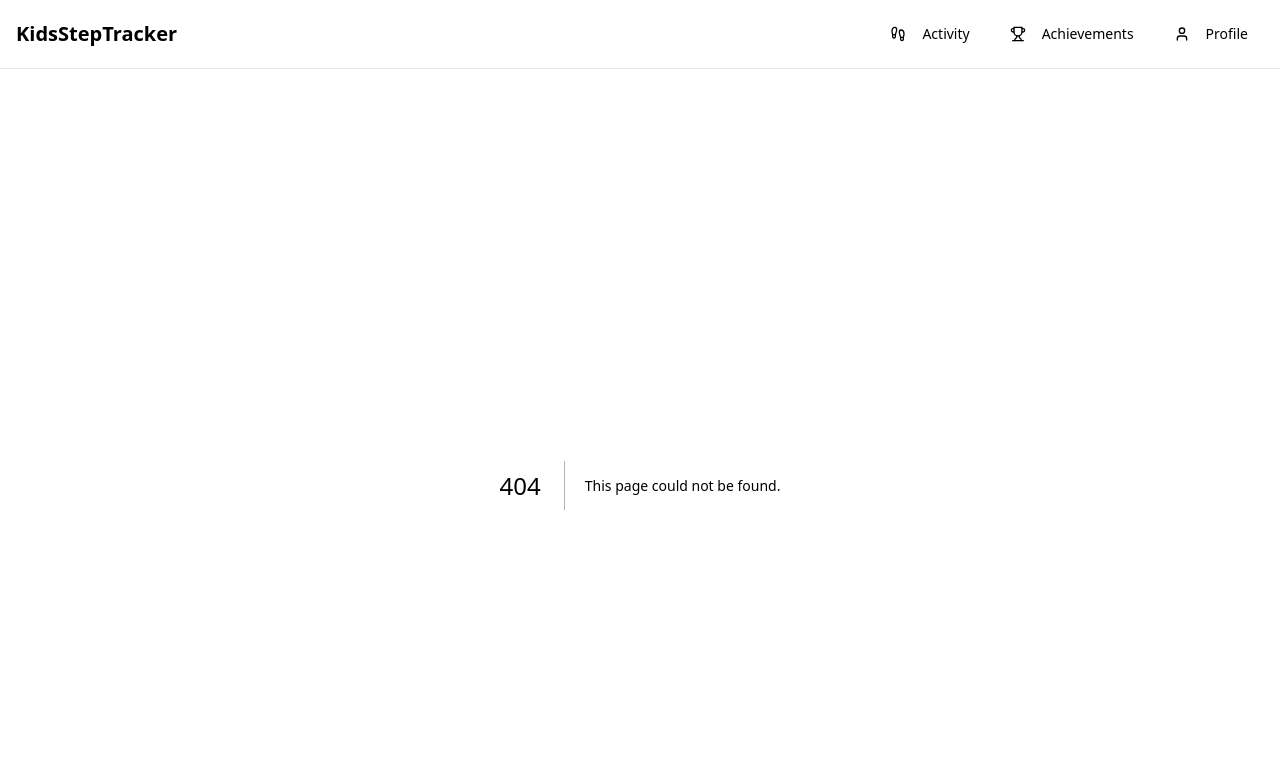
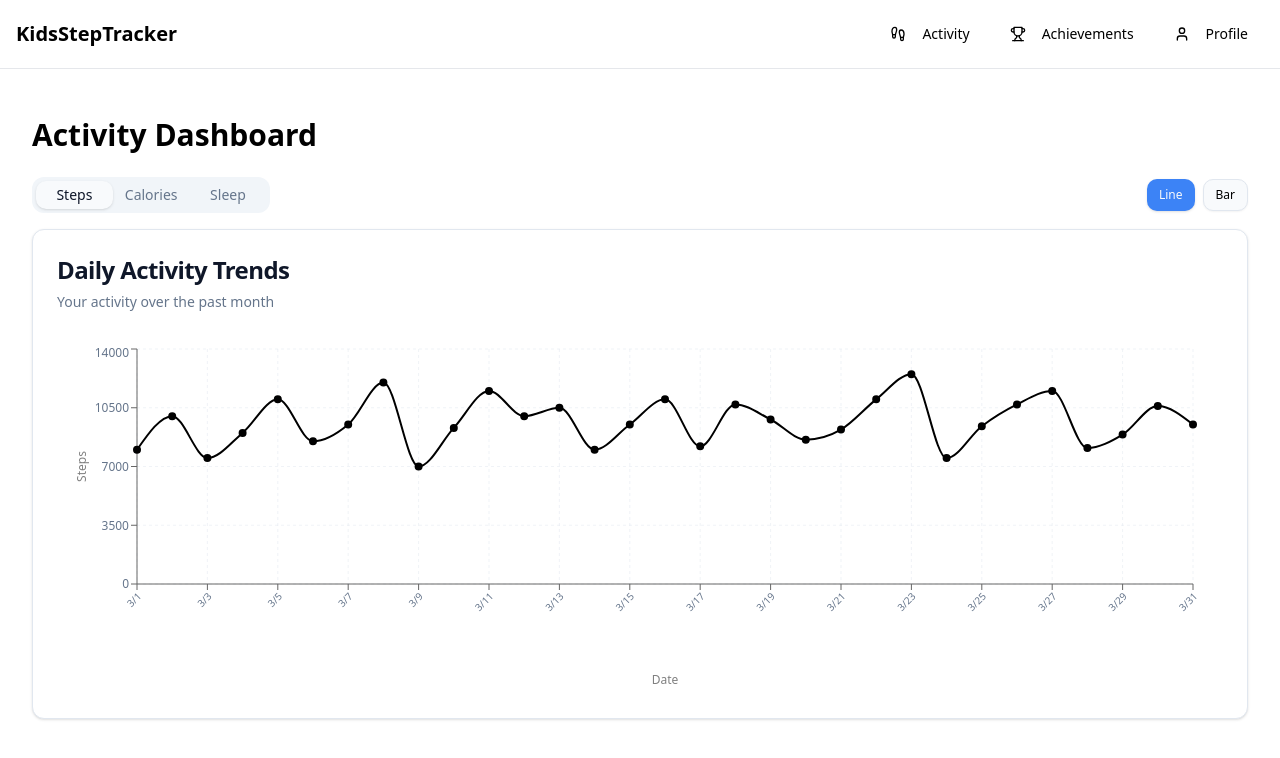
Before and after one commit to owencooke/GoalGetter, a Next.js app: page /activity in a window 1280 px wide. Before the commit this address had no page. Shown: the top 758 px of the page. Built offline with nearby package versions, Linux system fonts and the light colour scheme.

Commit message:
charts update

```diff
--- /dev/null
+++ b/app/activity/page.tsx
@@ -0,0 +1,176 @@
+'use client'
+
+import { useState } from 'react'
+import { Card, CardContent, CardDescription, CardHeader, CardTitle } from "@/components/ui/card"
+import { Button } from "@/components/ui/button"
+import { Tabs, TabsContent, TabsList, TabsTrigger } from "@/components/ui/tabs"
+import { LineChart, BarChart, Line, Bar, XAxis, YAxis, CartesianGrid, ResponsiveContainer, Label } from 'recharts'
+import { ChartContainer, ChartTooltip, ChartTooltipContent } from "@/components/ui/chart"
+
+// Mock data - replace with actual data fetching logic
+const activityData = [
+  { date: '03/01', steps: 8000, calories: 300, sleep: 7.5 },
+  { date: '03/02', steps: 10000, calories: 350, sleep: 8 },
+  { date: '03/03', steps: 7500, calories: 280, sleep: 7 },
+  { date: '03/04', steps: 9000, calories: 320, sleep: 8.5 },
+  { date: '03/05', steps: 11000, calories: 400, sleep: 7.5 },
+  { date: '03/06', steps: 8500, calories: 310, sleep: 8 },
+  { date: '03/07', steps: 9500, calories: 340, sleep: 7.5 },
+  { date: '03/08', steps: 12000, calories: 450, sleep: 6.5 },
+  { date: '03/09', steps: 7000, calories: 250, sleep: 8 },
+  { date: '03/10', steps: 9300, calories: 370, sleep: 7 },
+  { date: '03/11', steps: 11500, calories: 420, sleep: 6.8 },
+  { date: '03/12', steps: 10000, calories: 350, sleep: 8.1 },
+  { date: '03/13', steps: 10500, calories: 390, sleep: 7.7 },
+  { date: '03/14', steps: 8000, calories: 300, sleep: 7.2 },
+  { date: '03/15', steps: 9500, calories: 370, sleep: 7.5 },
+  { date: '03/16', steps: 11000, calories: 400, sleep: 8 },
+  { date: '03/17', steps: 8200, calories: 330, sleep: 6.5 },
+  { date: '03/18', steps: 10700, calories: 410, sleep: 7.5 },
+  { date: '03/19', steps: 9800, calories: 360, sleep: 8.2 },
+  { date: '03/20', steps: 8600, calories: 300, sleep: 7.8 },
+  { date: '03/21', steps: 9200, calories: 320, sleep: 7.1 },
+  { date: '03/22', steps: 11000, calories: 430, sleep: 7.3 },
+  { date: '03/23', steps: 12500, calories: 480, sleep: 6.9 },
+  { date: '03/24', steps: 7500, calories: 280, sleep: 7.4 },
+  { date: '03/25', steps: 9400, calories: 360, sleep: 8 },
+  { date: '03/26', steps: 10700, calories: 410, sleep: 7.6 },
+  { date: '03/27', steps: 11500, calories: 450, sleep: 7.2 },
+  { date: '03/28', steps: 8100, calories: 320, sleep: 8 },
+  { date: '03/29', steps: 8900, calories: 330, sleep: 7.5 },
+  { date: '03/30', steps: 10600, calories: 400, sleep: 6.8 },
+  { date: '03/31', steps: 9500, calories: 370, sleep: 7.9 },
+];
+
+export default function ActivityPage() {
+  const [chartType, setChartType] = useState<'line' | 'bar'>('line');
+  const [activeTab, setActiveTab] = useState<'steps' | 'calories' | 'sleep'>('steps');
+
+  const formatXAxis = (tickItem: string) => {
+    const date = new Date(tickItem);
+    return `${date.getMonth() + 1}/${date.getDate()}`;
+  };
+
+  const renderChart = (dataKey: string, color: string, yAxisLabel: string) => {
+    return (
+      <ChartContainer
+        config={{
+          [dataKey]: {
+            label: yAxisLabel,
+            color: color,
+          },
+        }}
+        className="h-[350px] w-full"
+      >
+        <ResponsiveContainer width="100%" height="100%">
+          {chartType === 'line' ? (
+            <LineChart data={activityData} margin={{ top: 5, right: 30, left: 20, bottom: 50 }}>
+              <CartesianGrid strokeDasharray="3 3" />
+              <XAxis
+                dataKey="date"
+                tick={{ fontSize: 10 }}
+                tickFormatter={formatXAxis}
+                interval={1}
+                angle={-45}
+                textAnchor="end"
+                height={60}
+              >
+                <Label value="Date" offset={-40} position="insideBottom" />
+              </XAxis>
+              <YAxis
+                tick={{ fontSize: 12 }}
+                width={60}
+              >
+                <Label value={yAxisLabel} angle={-90} position="insideLeft" style={{ textAnchor: 'middle' }} />
+              </YAxis>
+              <ChartTooltip content={<ChartTooltipContent />} />
+              <Line
+                type="monotone"
+                dataKey={dataKey}
+                stroke="#000"
+                strokeWidth={2}
+                dot={{ fill: "#000", strokeWidth: 2 }}
+                activeDot={{ r: 8 }}
+              />
+            </LineChart>
+          ) : (
+            <BarChart data={activityData} margin={{ top: 5, right: 30, left: 20, bottom: 50 }}>
+              <CartesianGrid strokeDasharray="3 3" />
+              <XAxis
+                dataKey="date"
+                tick={{ fontSize: 10 }}
+                tickFormatter={formatXAxis}
+                interval={1}
+                angle={-45}
+                textAnchor="end"
+                height={60}
+              >
+                <Label value="Date" offset={-40} position="insideBottom" />
+              </XAxis>
+              <YAxis
+                tick={{ fontSize: 12 }}
+                width={60}
+              >
+                <Label value={yAxisLabel} angle={-90} position="insideLeft" style={{ textAnchor: 'middle' }} />
+              </YAxis>
+              <ChartTooltip content={<ChartTooltipContent />} />
+              <Bar dataKey={dataKey} fill={`var(--color-${dataKey})`} />
+            </BarChart>
+          )}
+        </ResponsiveContainer>
+      </ChartContainer>
+    );
+  }
+
+  return (
+    <div className="container mx-auto px-4 py-8">
+      <h1 className="text-2xl md:text-3xl font-bold mb-6">Activity Dashboard</h1>
+      <div className="mb-4 flex flex-col sm:flex-row justify-between items-start sm:items-center">
+        <Tabs value={activeTab} onValueChange={(value: 'steps' | 'calories' | 'sleep') => setActiveTab(value)} className="w-full sm:w-auto mb-4 sm:mb-0">
+          <TabsList className="grid w-full grid-cols-3 sm:w-auto">
+            <TabsTrigger value="steps">Steps</TabsTrigger>
+            <TabsTrigger value="calories">Calories</TabsTrigger>
+            <TabsTrigger value="sleep">Sleep</TabsTrigger>
+          </TabsList>
+        </Tabs>
+        <div className="flex space-x-2">
+          <Button
+            variant={chartType === 'line' ? 'default' : 'outline'}
+            onClick={() => setChartType('line')}
+            size="sm"
+          >
+            Line
+          </Button>
+          <Button
+            variant={chartType === 'bar' ? 'default' : 'outline'}
+            onClick={() => setChartType('bar')}
+            size="sm"
+          >
+            Bar
+          </Button>
+        </div>
+      </div>
+      <Card className="w-full">
+        <CardHeader>
+          <CardTitle className="text-xl md:text-2xl">
+            {chartType === 'line' ? 'Daily Activity Trends' : 'Daily Activity Comparison'}
+          </CardTitle>
+          <CardDescription>Your activity over the past month</CardDescription>
+        </CardHeader>
+        <CardContent>
+          <Tabs value={activeTab} onValueChange={setActiveTab} className="w-full">
+            <TabsContent value="steps">
+              {activeTab === 'steps' && renderChart('steps', 'hsl(var(--chart-1))', 'Steps')}
+            </TabsContent>
+            <TabsContent value="calories">
+              {activeTab === 'calories' && renderChart('calories', 'hsl(var(--chart-2))', 'Calories')}
+            </TabsContent>
+            <TabsContent value="sleep">
+              {activeTab === 'sleep' && renderChart('sleep', 'hsl(var(--chart-3))', 'Hours')}
+            </TabsContent>
+          </Tabs>
+        </CardContent>
+      </Card>
+    </div>
+  );
+}
--- a/app/page.tsx
+++ b/app/page.tsx
@@ -6,6 +6,7 @@ import { Progress } from "@/components/ui/progress"
 import { Button } from "@/components/ui/button"
 import { Trophy, Footprints, Target, ChevronRight } from "lucide-react"
 import { Child } from "@/types/child";
+import { useState } from 'react'
 
 export default function KidsDashboard({ child }: { child: Child }) {
   const [stepCount, setStepCount] = useState(6234);
```
